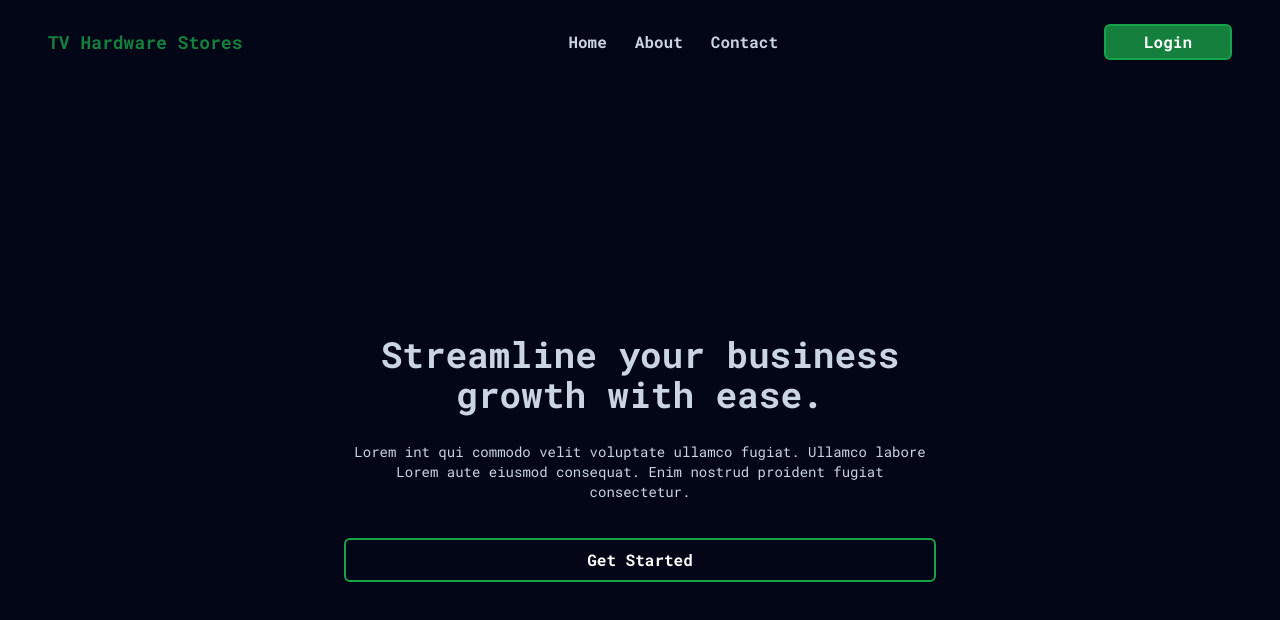
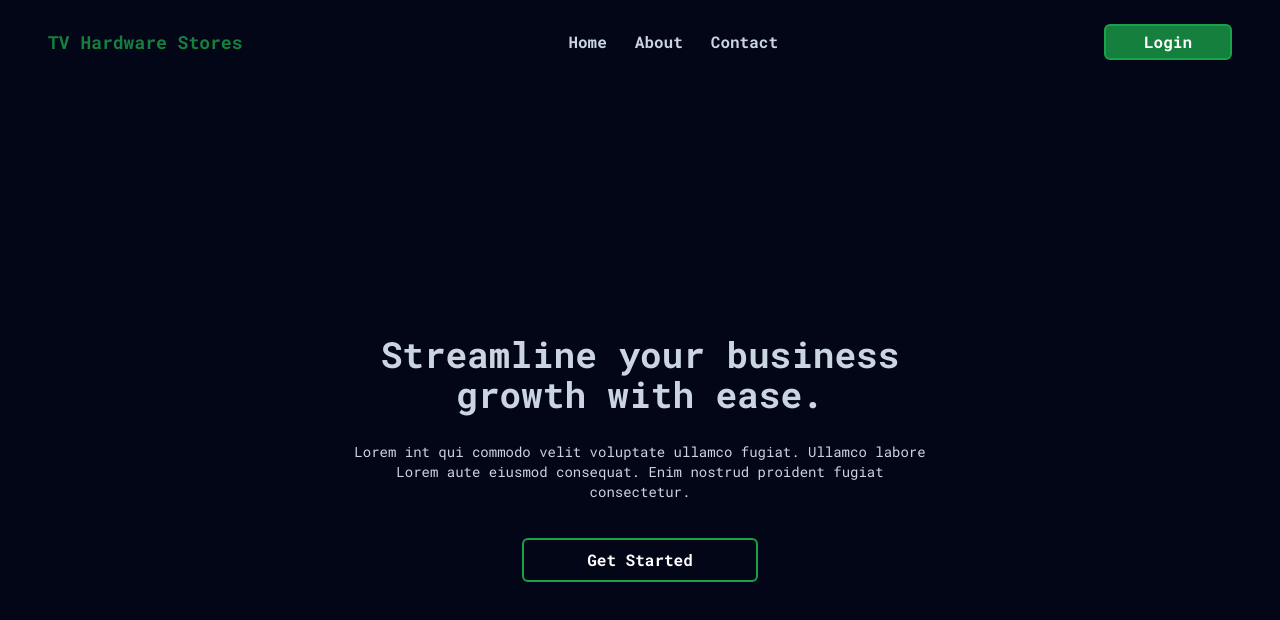
Before and after one commit to esthercate/Hardware-store-management, a Next.js app: page / in a window 1280 px wide. Shown: the top 620 px of the page. Built offline with nearby package versions, Linux system fonts and the light colour scheme.

Commit message:
complete home page

```diff
--- a/app/page.jsx
+++ b/app/page.jsx
@@ -21,7 +21,7 @@ export default function Home() {
             Streamline your business <span>growth with ease.</span>
           </h1>
           <p className='text-sm text-center'>Lorem int qui commodo velit voluptate ullamco fugiat. Ullamco labore Lorem aute eiusmod consequat. Enim nostrud proident fugiat consectetur.</p>
-          <Link href='/login' className='py-2 px-3 mt-2 border-2 border-green-600 rounded-md hover:bg-green-700 cursor-pointer text-white text-center font-bold w-2/5 md:w-full'>
+          <Link href='/login' className='py-2 px-3 mt-2 border-2 border-green-600 rounded-md hover:bg-green-700 cursor-pointer text-white text-center font-bold w-1/2 md:w-2/5'>
             Get Started
           </Link>
         </div>
```
